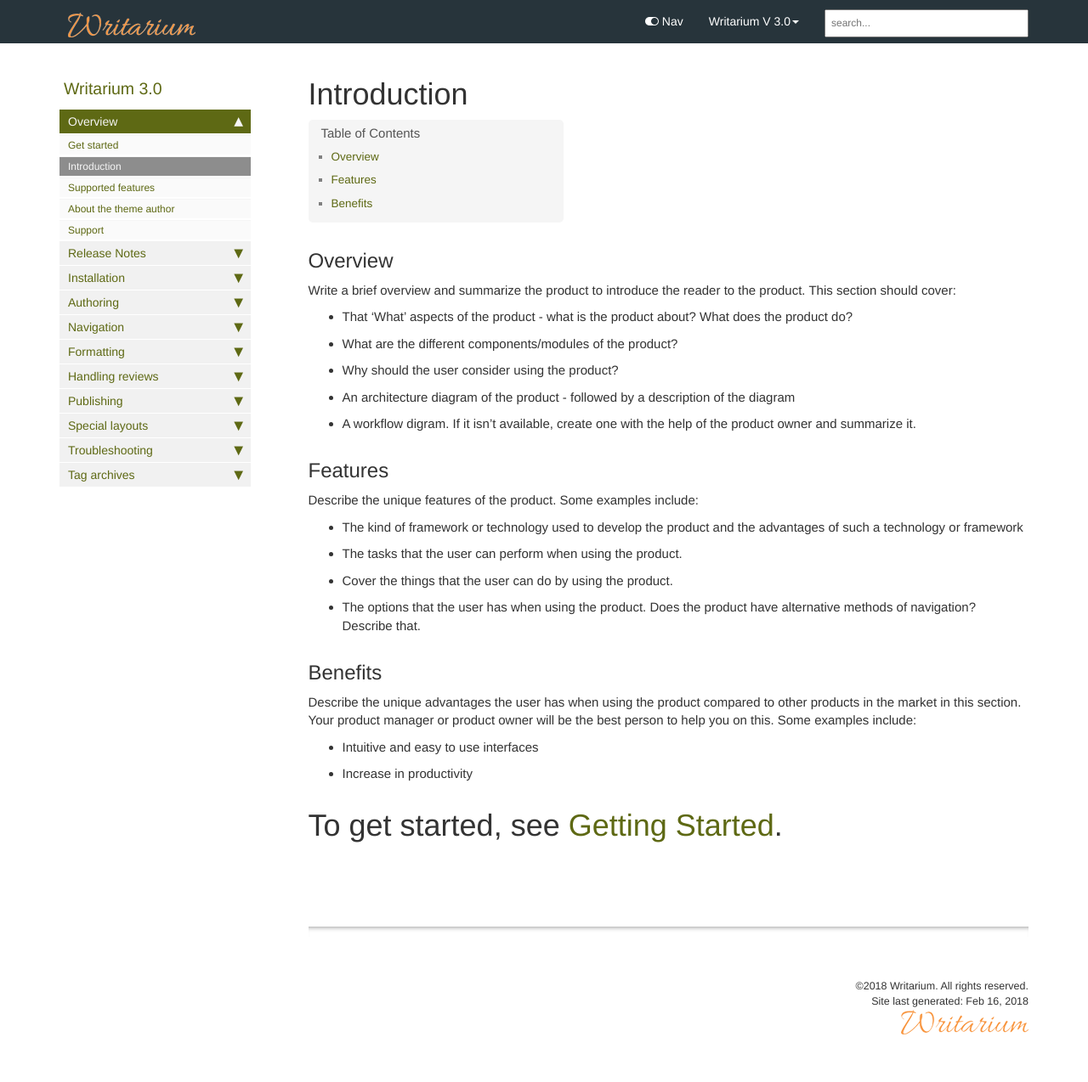
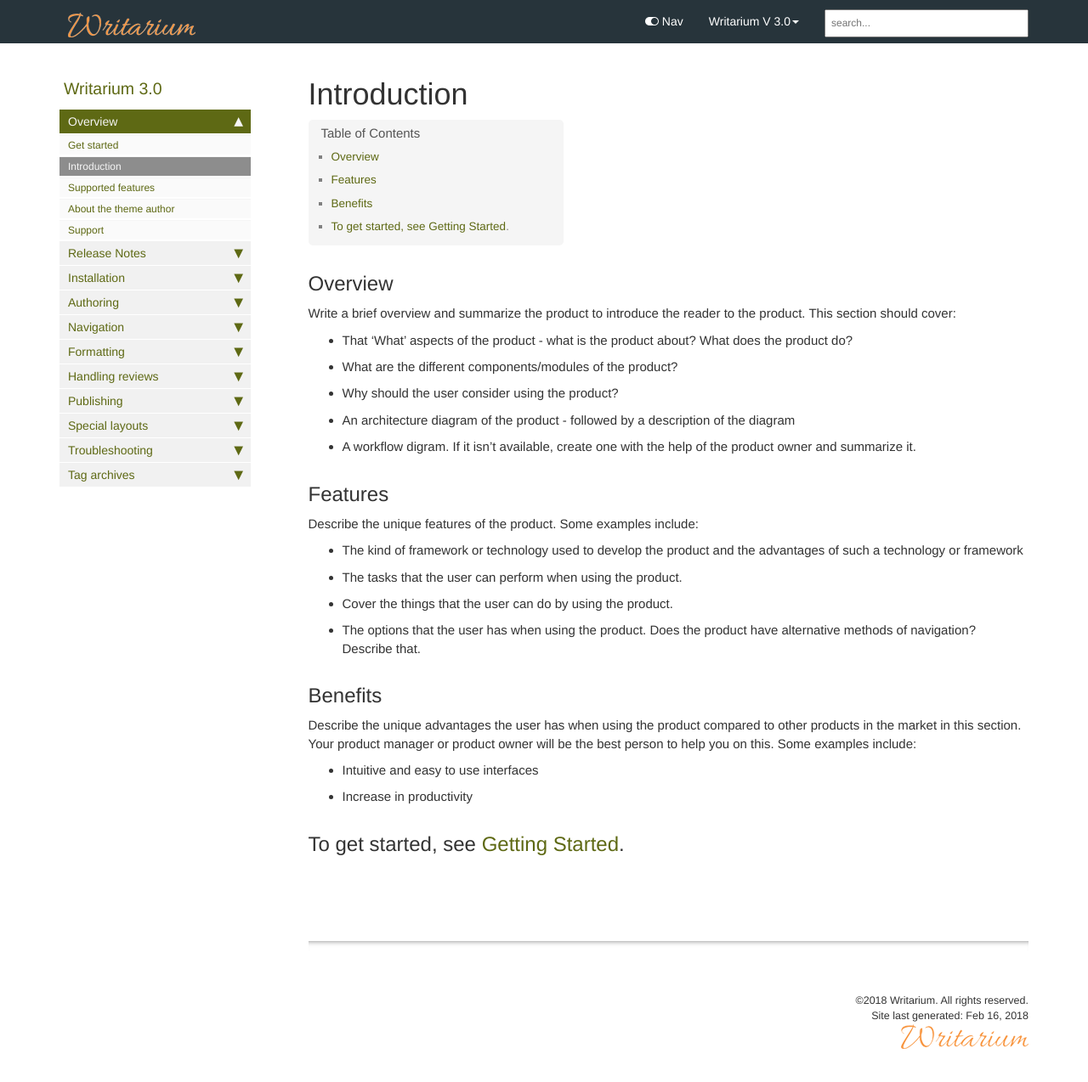
Before and after one commit to erichuang2015/jekyll-kbase, a Jekyll site: the page built from pages/mydoc/mydoc_introduction.md, in a window 1280 px wide and 1295 px high. Shown: the top 1274 px of the window at 85% size. Built offline with Jekyll 4.4.1, drawn with Linux system fonts in a browser that asks for light colours; nearby versions of some CDN libraries; comment, search, counter and statistics services are not loaded.

Commit message:
about page

```diff
--- a/pages/mydoc/mydoc_introduction.md
+++ b/pages/mydoc/mydoc_introduction.md
@@ -30,6 +30,6 @@
 *	Intuitive and easy to use interfaces
 *	Increase in productivity
 
-# To get started, see [Getting Started][index].
+## To get started, see [Getting Started][index].
 
 {% include links.html %}
```
